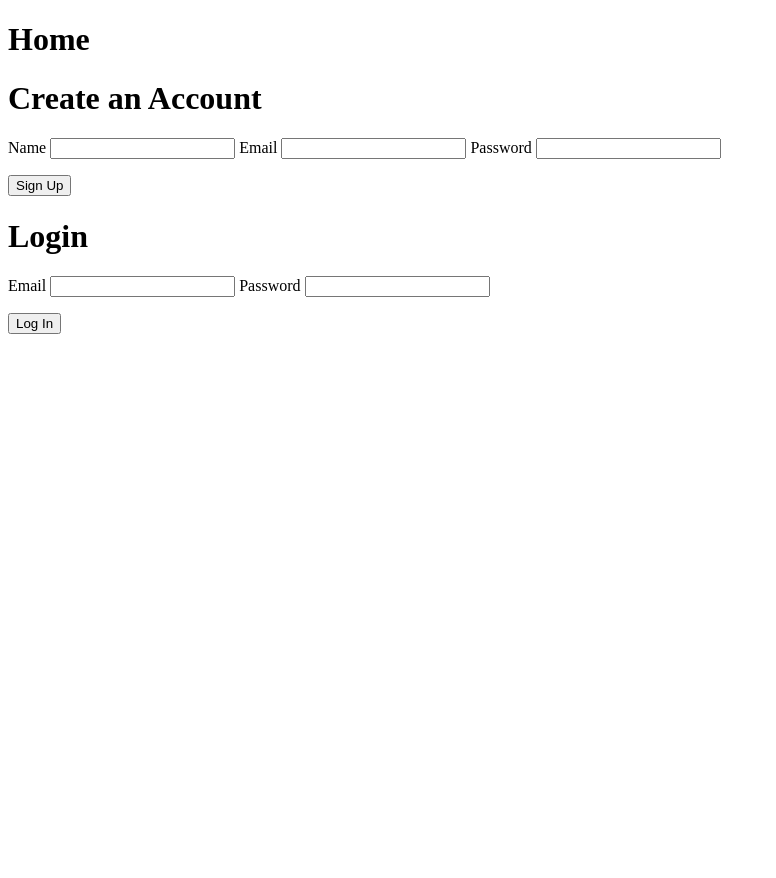
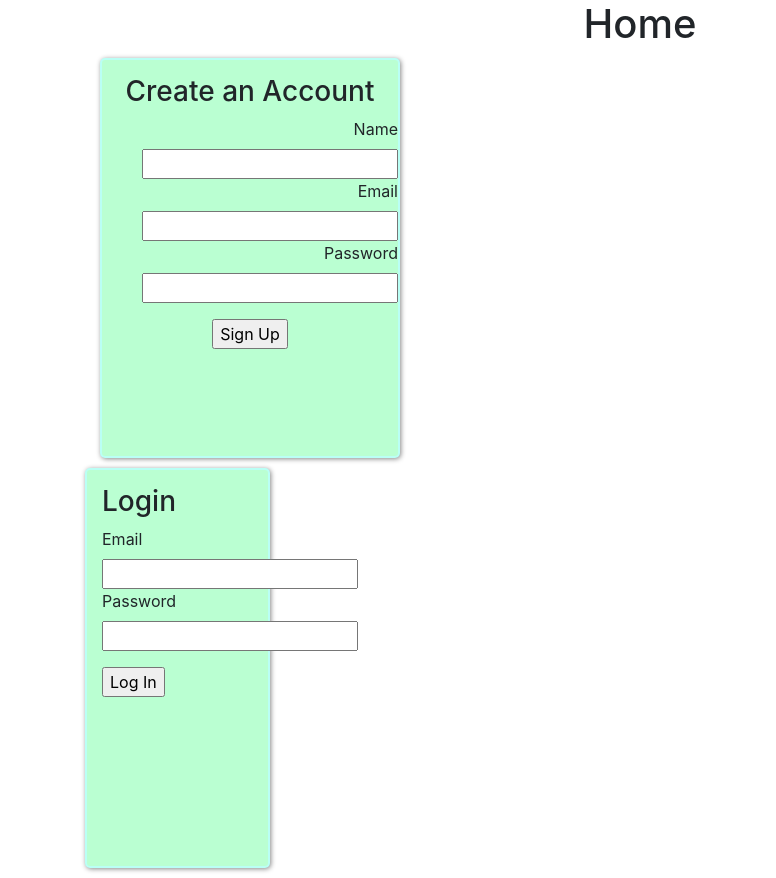
Before and after one commit to Alex0Blackwell/login-template, a Flask app: page / in a window 1280 px wide. Shown: the whole page, without its empty margins (0-776 px from the left). Before the commit the page ends 334 px from the top, so only its background shows below. Run offline with Flask 2, Linux system fonts and the light colour scheme; some libraries are stand-ins or nearby versions.

Commit message:
Proof of concept signup style

```diff
--- /dev/null
+++ b/static/css/main.css
@@ -0,0 +1,36 @@
+/* Setup */
+:root {
+  --black: #000000;
+  --almost-black: #263238;
+  --white: #ffffff;
+  --almost-white: #FBFBFB;
+  --grey-light: #CFD8DC;
+  --grey: #B0BEC5;
+  --grey-medium: #78909C;
+  --grey-dark: #455A64;
+  --primary: #1E88E5;
+  --primary-dark: #1976D2;
+  --secondary: #CFD8DC;
+  --secondary-dark: #B0BEC5;
+  --red: #EF4836;
+}
+
+
+.login-card {
+  padding-top: 15px;
+  margin: 10px 0;
+  background-color: #baffd2;
+  height: 400px;
+  width: 300px;
+  border: 2px solid #BAFFF5;
+  box-shadow: 1px 1px 5px #888888;
+  border-radius: 5px;
+  transition: 0.2s;
+}
+
+.login-card:hover {
+  margin: 5px;
+  height: 390px;
+  background-color: #FFBAE7;
+  box-shadow: 5px 5px 18px #888888;
+}
--- a/templates/base.html
+++ b/templates/base.html
@@ -2,9 +2,21 @@
 <html lang="en" dir="ltr">
   <head>
     <meta charset="utf-8">
-    <title>Test App</title>
+    <title>Application</title>
+    <meta name="viewport" content="width=device-width, initial-scale=1, shrink-to-fit=no">
+    <meta name="author" content="Alex Blackwell">
 
-    <!-- <link rel="stylesheet" href="./static/css/"> -->
+    <!-- <link rel="icon" type="image/png" sizes="32x32" href="favicon.png"> -->
+    <link rel="stylesheet" href="/static/css/main.css">
+
+    <!-- Boostrap -->
+    <link rel="stylesheet" href="https://stackpath.bootstrapcdn.com/bootstrap/4.3.1/css/bootstrap.min.css"
+    integrity="sha384-ggOyR0iXCbMQv3Xipma34MD+dH/1fQ784/j6cY/iJTQUOhcWr7x9JvoRxT2MZw1T"
+    crossorigin="anonymous">
+
+    <!-- fontawesome -->
+    <script src="https://kit.fontawesome.com/347ddfdf96.js" crossorigin="anonymous"></script>
+
   </head>
   <body>
 
--- a/templates/home.html
+++ b/templates/home.html
@@ -1,12 +1,21 @@
 {% extends "base.html" %}
 
 {% block content %}
+
+  <div class="container">
+    <div class="text-center">
       <h1>Home</h1>
+    </div>
+  </div>
 
-  <div>
-    <h1>Create an Account</h1>
+    <div class="container">
 
+
+      <div class="col-12">
+        <div class="login-card">
+          <h3 class="text-center">Create an Account</h3>
           <form name="signup_form">
+            <div class="text-right">
 
               <label for="name">Name</label>
               <input type="text" name="name" class="field" required>
@@ -17,18 +26,42 @@
               <label for="name">Password</label>
               <input type="text" name="password" class="field" required>
 
+
+            </div>
+            <div class="text-center">
               <p class="error error--hidden"></p>
 
               <input type="submit" value="Sign Up">
 
+            </div>
           </form>
 
         </div>
+      </div>
 
-  <div>
+
+      <div class="col-lg-2 col-md-3 col-12 login-card">
+        <h3>Login</h3>
+        <!-- The form name needs to change to be referenced by jQuery -->
+        <form name="login_form">
+
+          <label for="name">Email</label>
+          <input type="text" name="email" class="field" required>
+
+          <label for="name">Password</label>
+          <input type="text" name="password" class="field" required>
+
+          <p class="error error--hidden"></p>
+
+          <input type="submit" value="Log In">
+        </form>
+      </div>
+
+    </div>
+
+  <!-- <div>
     <h1>Login</h1>
 
-    <!-- The form name needs to change to be referenced by jQuery -->
     <form name="login_form">
 
       <label for="name">Email</label>
@@ -43,6 +76,6 @@
 
     </form>
 
-  </div>
+  </div> -->
 
 {% endblock %}
```
Also changed, not shown: templates/favicon.png (added). Lines whose indentation alone changed are shown as unchanged.
